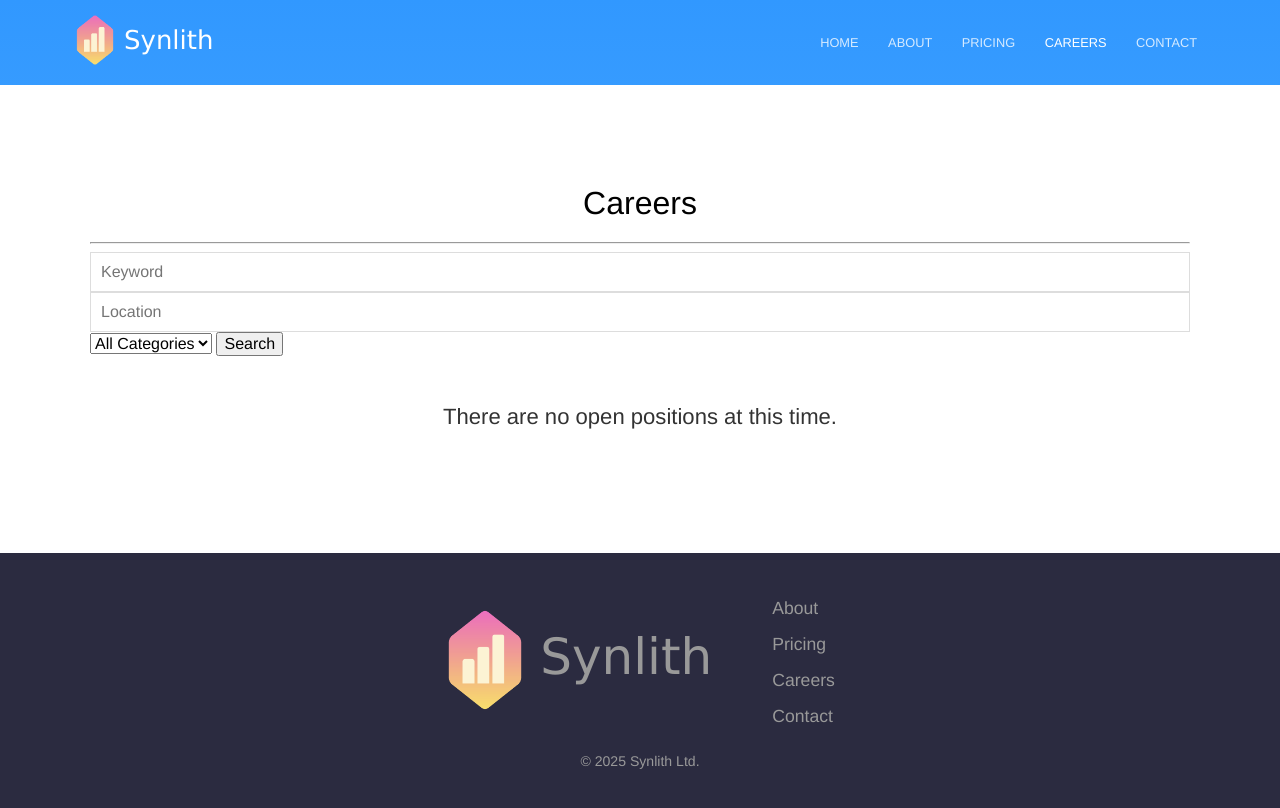
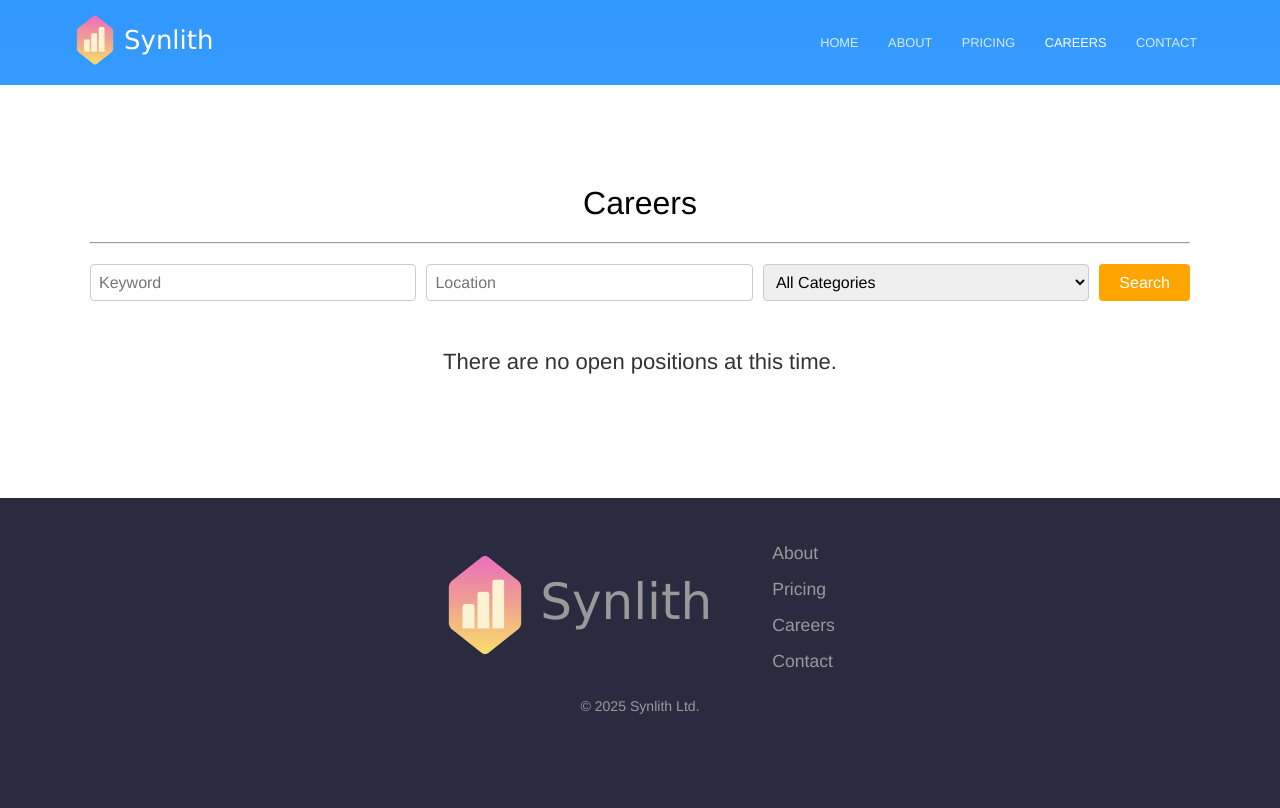
Before and after one commit to derpyjim/PRSyn, a Jekyll site: the page built from careers.html, in a window 1280 px wide. Shown: the top 808 px of the page. Built offline with Jekyll 4.4.1, drawn with Linux system fonts in a browser that asks for light colours.

Commit message:
Update layout.scss

```diff
--- a/_sass/layout.scss
+++ b/_sass/layout.scss
@@ -247,3 +247,45 @@
 	align-items: center;
 	text-align: center;
 }
+
+.job-search-form {
+    display: flex;
+    flex-wrap: wrap;
+    gap: 10px;
+    margin-top: 20px;
+}
+
+.search-input {
+    padding: 8px;
+    font-size: 16px;
+    border: 1px solid #ccc;
+    border-radius: 4px;
+    flex: 1;
+    min-width: 150px;
+}
+
+.search-input:focus {
+    border-color: orange !important;
+    outline: none !important;
+    box-shadow: none !important;
+}
+
+.search-input:focus-visible {
+    border-color: orange !important;
+    outline: none !important;
+    box-shadow: none !important;
+}
+
+.search-button {
+    background-color: orange;
+    color: white;
+    padding: 9px 20px;
+    border: none;
+    border-radius: 4px;
+    font-size: 16px;
+    cursor: pointer;
+}
+
+.search-button:hover {
+    background-color: darkorange;
+}
```
